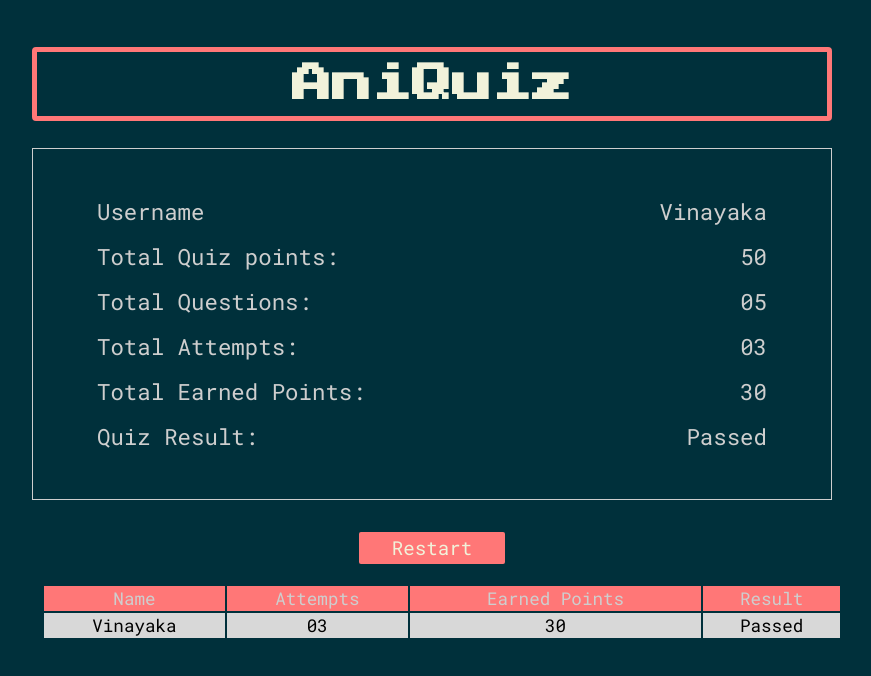
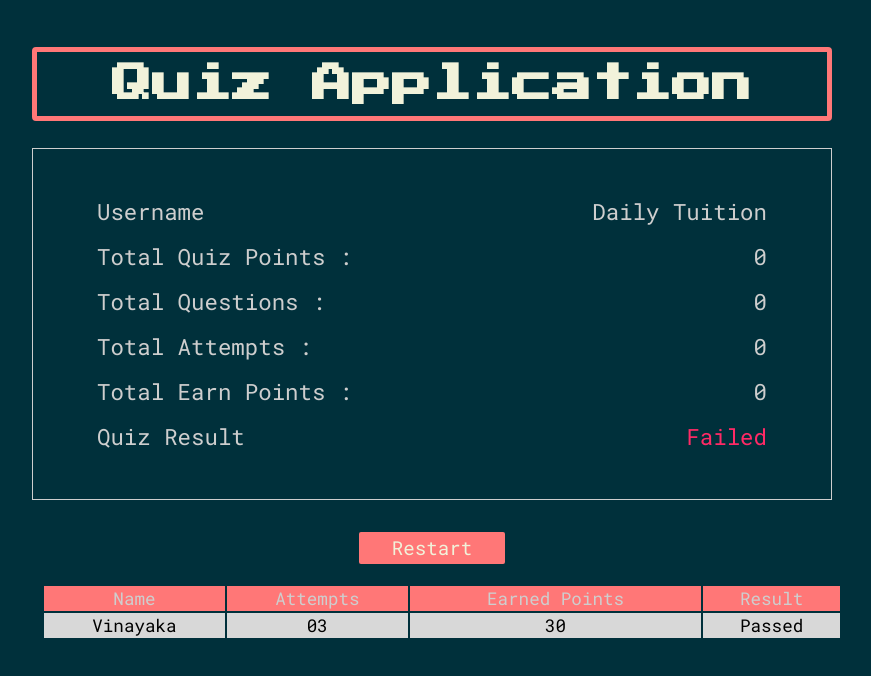
Before and after one commit to vinayaka-iyer/AniQuiz_HackNITR4.0, a React (Create React App) app in the folder client/: page /result in a window 1280 px wide. Shown: the top 676 px of the page, without its empty margins (208-1079 px from the left). Built offline with nearby package versions, Linux system fonts and the light colour scheme.

Commit message:
Display user points and store result

```diff
--- a/client/src/components/Questions.js
+++ b/client/src/components/Questions.js
@@ -1,32 +1,39 @@
 import React, { useEffect, useState } from "react";
-import { useSelector } from "react-redux";
+import { useDispatch, useSelector } from "react-redux";
 
-/** custom hook */
-import { useFetchQuestion } from "../hooks/FetchQuestion";
+/** Custom Hook */
+import { useFetchQestion } from "../hooks/FetchQuestion";
+import { updateResult } from "../hooks/setResult";
 
-const Questions = ({ onChecked }) => {
+export default function Questions({ onChecked }) {
   const [checked, setChecked] = useState(undefined);
-  const [{ isLoading, apiData, serverError }] = useFetchQuestion();
+  const { trace } = useSelector((state) => state.questions);
+  const result = useSelector((state) => state.result.result);
+  const [{ isLoading, apiData, serverError }] = useFetchQestion();
 
   const questions = useSelector(
     (state) => state.questions.queue[state.questions.trace]
   );
+  const dispatch = useDispatch();
 
   useEffect(() => {
-    console.log(questions);
-  });
+    dispatch(updateResult({ trace, checked }));
+  }, [checked]);
 
-  const onSelect = (i) => {
+  function onSelect(i) {
     onChecked(i);
-  };
+    setChecked(i);
+    dispatch(updateResult({ trace, checked }));
+  }
 
   if (isLoading) return <h3 className="text-light">isLoading</h3>;
   if (serverError)
-    return <h3 className="text-light">{serverError || "Unknown Error "}</h3>;
+    return <h3 className="text-light">{serverError || "Unknown Error"}</h3>;
 
   return (
     <div className="questions">
       <h2 className="text-light">{questions?.question}</h2>
+
       <ul key={questions?.id}>
         {questions?.options.map((q, i) => (
           <li key={i}>
@@ -41,12 +48,12 @@ const Questions = ({ onChecked }) => {
             <label className="text-primary" htmlFor={`q${i}-option`}>
               {q}
             </label>
-            <div className="check"></div>
+            <div
+              className={`check ${result[trace] == i ? "checked" : ""}`}
+            ></div>
           </li>
         ))}
       </ul>
     </div>
   );
-};
-
-export default Questions;
+}
--- a/client/src/components/Quiz.js
+++ b/client/src/components/Quiz.js
@@ -1,68 +1,73 @@
 import React, { useEffect, useState } from "react";
 import Questions from "./Questions";
 
-import { moveNextQuestion, movePrevQuestion } from "../hooks/FetchQuestion";
-import { PushAnswer } from "../hooks/SetResult";
+import { MoveNextQuestion, MovePrevQuestion } from "../hooks/FetchQuestion";
+import { PushAnswer } from "../hooks/setResult";
 
 /** redux store import */
-import { useDispatch, useSelector } from "react-redux";
+import { useSelector, useDispatch } from "react-redux";
 import { Navigate } from "react-router-dom";
 
-const Quiz = () => {
+export default function Quiz() {
   const [check, setChecked] = useState(undefined);
+
   const result = useSelector((state) => state.result.result);
   const { queue, trace } = useSelector((state) => state.questions);
   const dispatch = useDispatch();
-  useEffect(() => {
-    // console.log(state);
-  });
 
   /** next button event handler */
-  const onNext = () => {
-    console.log("On Next click");
+  function onNext() {
     if (trace < queue.length) {
-      /** increase the trace value by one using moveNextAction */
-      dispatch(moveNextQuestion());
-      dispatch(PushAnswer(check));
+      /** increase the trace value by one using MoveNextAction */
+      dispatch(MoveNextQuestion());
+
+      /** insert a new result in the array.  */
+      if (result.length <= trace) {
+        dispatch(PushAnswer(check));
+      }
     }
-  };
 
-  /** prev button event handler */
-  const onPrev = () => {
-    console.log("On Prev click");
+    /** reset the value of the checked variable */
+    setChecked(undefined);
+  }
+
+  /** Prev button event handler */
+  function onPrev() {
     if (trace > 0) {
-      /** decrease the trace value by one using movePrevAction */
-      dispatch(movePrevQuestion());
+      /** decrease the trace value by one using MovePrevQuestion */
+      dispatch(MovePrevQuestion());
     }
-  };
+  }
 
-  const onChecked = (check) => {
+  function onChecked(check) {
     console.log(check);
     setChecked(check);
-  };
+  }
 
   /** finished exam after the last question */
   if (result.length && result.length >= queue.length) {
-    return <Navigate to={"/result"} replace="true"></Navigate>;
+    return <Navigate to={"/result"} replace={true}></Navigate>;
   }
 
   return (
     <div className="container">
-      <h1 className="title text-light">AniQuiz</h1>
+      <h1 className="title text-light">Quiz Application</h1>
 
       {/* display questions */}
       <Questions onChecked={onChecked} />
 
       <div className="grid">
-        <button className="btn prev" onClick={onPrev}>
-          Prev
-        </button>
+        {trace > 0 ? (
+          <button className="btn prev" onClick={onPrev}>
+            Prev
+          </button>
+        ) : (
+          <div></div>
+        )}
         <button className="btn next" onClick={onNext}>
           Next
         </button>
       </div>
     </div>
   );
-};
-
-export default Quiz;
+}
--- a/client/src/components/Result.js
+++ b/client/src/components/Result.js
@@ -1,62 +1,86 @@
-import React from "react";
+import React, { useEffect } from "react";
 import "../styles/Result.css";
 import { Link } from "react-router-dom";
+
 import ResultTable from "./ResultTable";
-import { useDispatch } from "react-redux";
+import { useDispatch, useSelector } from "react-redux";
+import {
+  attempts_Number,
+  earnPoints_Number,
+  flagResult,
+} from "../helper/helper";
 
-/** import actions */
+/** import actions  */
 import { resetAllAction } from "../redux/question_reducer";
 import { resetResultAction } from "../redux/result_reducer";
 
-const Result = () => {
+export default function Result() {
   const dispatch = useDispatch();
+  const {
+    questions: { queue, answers },
+    result: { result, userId },
+  } = useSelector((state) => state);
 
-  const onRestart = () => {
+  useEffect(() => {
+    console.log(flag);
+  });
+
+  const totalPoints = queue.length * 10;
+  const attempts = attempts_Number(result);
+  const earnPoints = earnPoints_Number(result, answers, 10);
+  const flag = flagResult(totalPoints, earnPoints);
+
+  function onRestart() {
     dispatch(resetAllAction());
     dispatch(resetResultAction());
-  };
+  }
+
   return (
     <div className="container">
-      <h1 className="title text-light">AniQuiz</h1>
+      <h1 className="title text-light">Quiz Application</h1>
+
       <div className="result flex-center">
         <div className="flex">
           <span>Username</span>
-          <span className="bold">Vinayaka</span>
+          <span className="bold">Daily Tuition</span>
         </div>
         <div className="flex">
-          <span>Total Quiz points: </span>
-          <span className="bold">50</span>
+          <span>Total Quiz Points : </span>
+          <span className="bold">{totalPoints || 0}</span>
         </div>
         <div className="flex">
-          <span>Total Questions: </span>
-          <span className="bold">05</span>
+          <span>Total Questions : </span>
+          <span className="bold">{queue.length || 0}</span>
         </div>
         <div className="flex">
-          <span>Total Attempts: </span>
-          <span className="bold">03</span>
+          <span>Total Attempts : </span>
+          <span className="bold">{attempts || 0}</span>
         </div>
         <div className="flex">
-          <span>Total Earned Points: </span>
-          <span className="bold">30</span>
+          <span>Total Earn Points : </span>
+          <span className="bold">{earnPoints || 0}</span>
         </div>
         <div className="flex">
-          <span>Quiz Result: </span>
-          <span className="bold">Passed</span>
+          <span>Quiz Result</span>
+          <span
+            style={{ color: `${flag ? "#2aff95" : "#ff2a66"}` }}
+            className="bold"
+          >
+            {flag ? "Passed" : "Failed"}
+          </span>
         </div>
       </div>
 
       <div className="start">
-        <Link className="btn" to={"/"} onClick={onRestart()}>
+        <Link className="btn" to={"/"} onClick={onRestart}>
           Restart
         </Link>
       </div>
 
       <div className="container">
         {/* result table */}
-        <ResultTable />
+        <ResultTable></ResultTable>
       </div>
     </div>
   );
-};
-
-export default Result;
+}
--- a/client/src/database/data.js
+++ b/client/src/database/data.js
@@ -36,3 +36,5 @@ export default [
     ],
   },
 ];
+
+export const answers = [3, 0, 1, 0, 0];
--- /dev/null
+++ b/client/src/helper/helper.js
@@ -0,0 +1,15 @@
+export function attempts_Number(result) {
+  return result.filter((r) => r !== undefined).length;
+}
+
+export function earnPoints_Number(result, answers, point) {
+  return result
+    .map((element, i) => answers[i] === element)
+    .filter((i) => i)
+    .map((i) => point)
+    .reduce((prev, curr) => prev + curr, 0);
+}
+
+export function flagResult(totalPoints, earnPoints) {
+  return (totalPoints * 50) / 100 < earnPoints; /** earn 50% marks */
+}
--- a/client/src/hooks/FetchQuestion.js
+++ b/client/src/hooks/FetchQuestion.js
@@ -1,12 +1,12 @@
 import { useEffect, useState } from "react";
 import { useDispatch } from "react-redux";
-import data from "../database/data";
+import data, { answers } from "../database/data";
 
 /** redux actions */
 import * as Action from "../redux/question_reducer";
 
 /** fetch question hook to fetch api data and set value to store */
-export const useFetchQuestion = () => {
+export const useFetchQestion = () => {
   const dispatch = useDispatch();
   const [getData, setGetData] = useState({
     isLoading: false,
@@ -27,7 +27,7 @@ export const useFetchQuestion = () => {
           setGetData((prev) => ({ ...prev, apiData: question }));
 
           /** dispatch an action */
-          dispatch(Action.startExamAction(question));
+          dispatch(Action.startExamAction({ question, answers }));
         } else {
           throw new Error("No Question Avalibale");
         }
@@ -42,18 +42,18 @@ export const useFetchQuestion = () => {
 };
 
 /** MoveAction Dispatch function */
-export const moveNextQuestion = () => async (dispatch) => {
+export const MoveNextQuestion = () => async (dispatch) => {
   try {
-    dispatch(Action.moveNextAction());
+    dispatch(Action.moveNextAction()); /** increase trace by 1 */
   } catch (error) {
     console.log(error);
   }
 };
 
 /** PrevAction Dispatch function */
-export const movePrevQuestion = () => async (dispatch) => {
+export const MovePrevQuestion = () => async (dispatch) => {
   try {
-    dispatch(Action.movePrevAction());
+    dispatch(Action.movePrevAction()); /** decrease trace by 1 */
   } catch (error) {
     console.log(error);
   }
--- a/client/src/hooks/SetResult.js
+++ b/client/src/hooks/SetResult.js
@@ -1,4 +1,4 @@
-import * as Action from "../redux/result_reducer.js";
+import * as Action from "../redux/result_reducer";
 
 export const PushAnswer = (result) => async (dispatch) => {
   try {
@@ -7,3 +7,10 @@ export const PushAnswer = (result) => async (dispatch) => {
     console.log(error);
   }
 };
+export const updateResult = (index) => async (dispatch) => {
+  try {
+    dispatch(Action.updateResultAction(index));
+  } catch (error) {
+    console.log(error);
+  }
+};
--- a/client/src/redux/question_reducer.js
+++ b/client/src/redux/question_reducer.js
@@ -10,9 +10,11 @@ export const questionReducer = createSlice({
   },
   reducers: {
     startExamAction: (state, action) => {
+      let { question, answers } = action.payload;
       return {
         ...state,
-        queue: action.payload,
+        queue: question,
+        answers,
       };
     },
     moveNextAction: (state) => {
@@ -43,4 +45,5 @@ export const {
   movePrevAction,
   resetAllAction,
 } = questionReducer.actions;
+
 export default questionReducer.reducer;
--- a/client/src/redux/result_reducer.js
+++ b/client/src/redux/result_reducer.js
@@ -13,6 +13,10 @@ export const resultReducer = createSlice({
     pushResultAction: (state, action) => {
       state.result.push(action.payload);
     },
+    updateResultAction: (state, action) => {
+      const { trace, checked } = action.payload;
+      state.result.fill(checked, trace, trace + 1);
+    },
     resetResultAction: () => {
       return {
         userId: null,
@@ -22,6 +26,11 @@ export const resultReducer = createSlice({
   },
 });
 
-export const { setUserId, pushResultAction, resetResultAction } =
-  resultReducer.actions;
+export const {
+  setUserId,
+  pushResultAction,
+  resetResultAction,
+  updateResultAction,
+} = resultReducer.actions;
+
 export default resultReducer.reducer;
```
